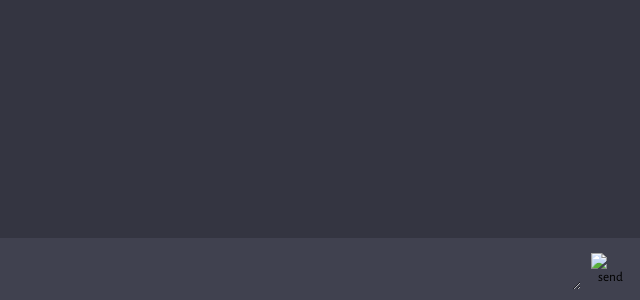
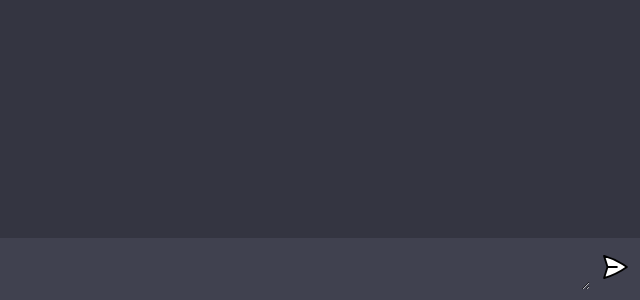
Before and after one commit to RAKIBHASSAN1/rakib-chatgpt, a plain HTML site: page index.html in a window 1280 px wide. Shown: the part 500-800 px from the top of the page, 640-1280 px from the left. Drawn offline with nearby package versions, Linux system fonts and the light colour scheme; files whose address does not match are found by name.

Commit message:
Update index.html

```diff
--- a/index.html
+++ b/index.html
@@ -2,7 +2,7 @@
 <html lang="en">
   <head>
     <meta charset="UTF-8" />
-    <link rel="icon" type="image/svg+xml" href="favicon.ico" />
+    <link rel="icon" type="svg+xml" href="favicon.ico" />
     <meta name="viewport" content="width=device-width, initial-scale=1.0" />
     <title>Codex - Your AI</title>
     <link rel="stylesheet" href="style.css" />
@@ -13,7 +13,7 @@
 
       <form>
         <textarea name="prompt" rows="1" cols="1" placeholder="Ask codex..."></textarea>
-        <button type="submit"><img src="assets/send.svg" alt="send" />
+        <button type="submit"><img src="send.svg" alt="send" />
       </form>
     </div>
 
```
